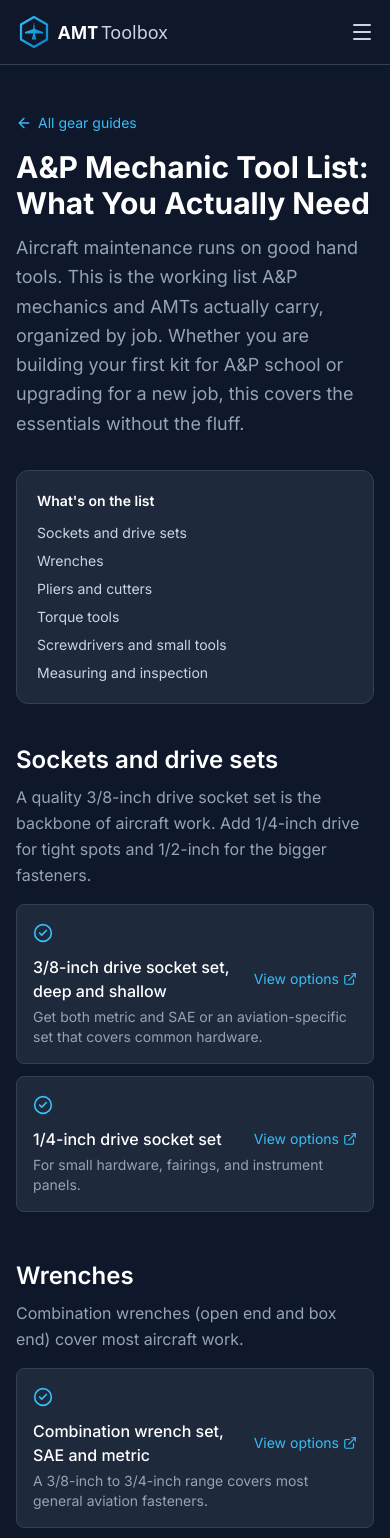
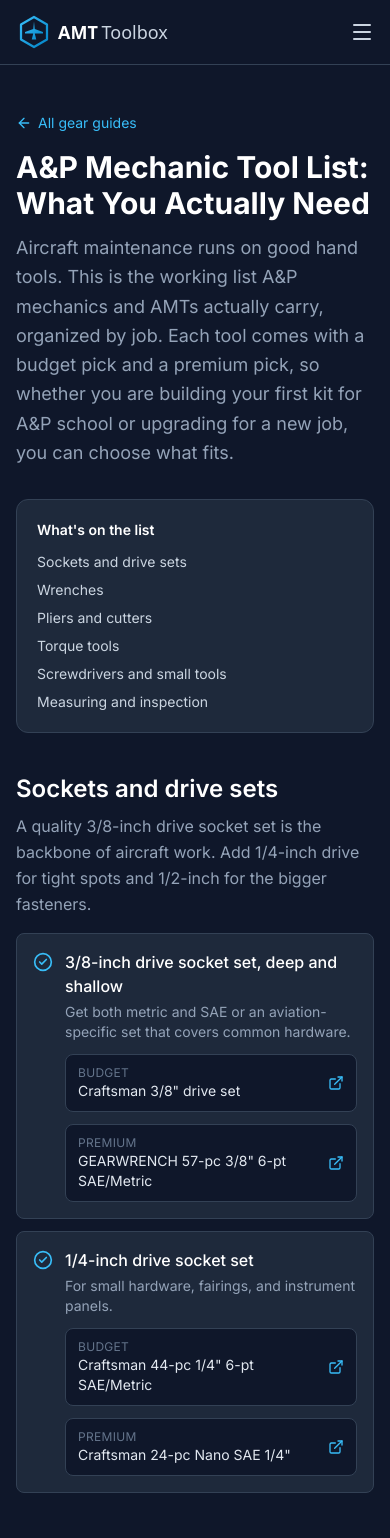
Before and after one commit to dwestbrooks/amttoolbox, a Next.js app: page /guides/ap-mechanic-tool-list in a window 390 px wide. Shown: the top 1538 px of the page. Built offline with nearby package versions, Linux system fonts and the light colour scheme.

Commit message:
feat: rebuild A&P tool list with budget + premium picks per tool (28 verified product links)

```diff
--- a/src/app/guides/ap-mechanic-tool-list/page.tsx
+++ b/src/app/guides/ap-mechanic-tool-list/page.tsx
@@ -5,7 +5,7 @@ import { ArrowRight, ExternalLink, CheckCircle2 } from 'lucide-react'
 export const metadata: Metadata = {
   title: 'A&P Mechanic Tool List: What You Actually Need',
   description:
-    'The complete hand-tool list A&P mechanics and AMTs actually carry: sockets, wrenches, safety wire pliers, torque wrenches, and more. Organized by job, with guidance for A&P school and your first job.',
+    'The complete hand-tool list A&P mechanics and AMTs actually carry: sockets, wrenches, safety wire pliers, torque wrenches, and more. Organized by job, with budget and premium picks for A&P school and your first job.',
   alternates: {
     canonical: '/guides/ap-mechanic-tool-list',
   },
@@ -20,10 +20,22 @@ function link(url: string) {
   return url
 }
 
+type ToolOption = {
+  label: string
+  url: string
+}
+
+type Tool = {
+  name: string
+  note: string
+  budget: ToolOption
+  premium: ToolOption
+}
+
 type ToolGroup = {
   category: string
   intro: string
-  tools: { name: string; note: string; url: string }[]
+  tools: Tool[]
 }
 
 const groups: ToolGroup[] = [
@@ -35,12 +47,26 @@ const groups: ToolGroup[] = [
       {
         name: '3/8-inch drive socket set, deep and shallow',
         note: 'Get both metric and SAE or an aviation-specific set that covers common hardware.',
-        url: 'https://www.amazon.com/s?k=3%2F8+inch+drive+socket+set',
+        budget: {
+          label: 'Craftsman 3/8" drive set',
+          url: 'https://www.amazon.com/Craftsman-Piece-Drive-Socket-Metric/dp/B09S2PFYVG',
+        },
+        premium: {
+          label: 'GEARWRENCH 57-pc 3/8" 6-pt SAE/Metric',
+          url: 'https://www.amazon.com/GEARWRENCH-Drive-Mechanics-Standard-Metric/dp/B000NICEVW',
+        },
       },
       {
         name: '1/4-inch drive socket set',
         note: 'For small hardware, fairings, and instrument panels.',
-        url: 'https://www.amazon.com/s?k=1%2F4+inch+drive+socket+set',
+        budget: {
+          label: 'Craftsman 44-pc 1/4" 6-pt SAE/Metric',
+          url: 'https://www.amazon.com/Craftsman-Piece-Drive-Socket-Metric/dp/B09S2PFYVG',
+        },
+        premium: {
+          label: 'Craftsman 24-pc Nano SAE 1/4"',
+          url: 'https://www.amazon.com/CRAFTSMAN-Socket-4-Inch-24-Piece-CMMT12009/dp/B07QL38G69',
+        },
       },
     ],
   },
@@ -51,12 +77,26 @@ const groups: ToolGroup[] = [
       {
         name: 'Combination wrench set, SAE and metric',
         note: 'A 3/8-inch to 3/4-inch range covers most general aviation fasteners.',
-        url: 'https://www.amazon.com/s?k=combination+wrench+set',
+        budget: {
+          label: 'Craftsman 52-pc combo SAE/Metric',
+          url: 'https://www.amazon.com/CRAFTSMAN-WRENCH-SET-COMBINATION-METRIC/dp/B078NDYCSK',
+        },
+        premium: {
+          label: 'GEARWRENCH 20-pc ratcheting combo',
+          url: 'https://www.amazon.com/GEARWRENCH-35720-Ratcheting-Wrench-Set/dp/B07GSCZCPM',
+        },
       },
       {
         name: 'Gear wrenches / ratcheting box-end wrenches',
         note: 'Speed up work in tight spots where a full swing is impossible.',
-        url: 'https://www.amazon.com/s?k=ratcheting+wrench+set',
+        budget: {
+          label: 'Craftsman 20-pc ratcheting',
+          url: 'https://www.amazon.com/CRAFTSMAN-Ratcheting-Combination-Wrench-CMMT87220/dp/B0DPGJVJZV',
+        },
+        premium: {
+          label: 'GEARWRENCH 20-pc ratcheting',
+          url: 'https://www.amazon.com/GEARWRENCH-35720-Ratcheting-Wrench-Set/dp/B07GSCZCPM',
+        },
       },
     ],
   },
@@ -67,17 +107,38 @@ const groups: ToolGroup[] = [
       {
         name: 'Safety wire pliers (lockwire twisters)',
         note: 'The single most aviation-specific tool. Learn the double-twist lockwire method.',
-        url: 'https://www.amazon.com/s?k=safety+wire+pliers',
+        budget: {
+          label: 'Milbar 25W reversible 6"',
+          url: 'https://www.amazon.com/Safety-Wire-Twisters-Automatic-Return/dp/B0CDN2W554',
+        },
+        premium: {
+          label: 'Milbar 25W reversible (cushion throat)',
+          url: 'https://www.amazon.com/Milbar-Safety-Wire-Twister-Pliers/dp/B0049C9EQ6',
+        },
       },
       {
         name: 'Diagonal cutters (dykes)',
         note: 'For safety wire and cotter pins. A good pair lasts a career.',
-        url: 'https://www.amazon.com/s?k=diagonal+cutters',
+        budget: {
+          label: 'Craftsman 8" compound action',
+          url: 'https://www.amazon.com/CRAFTSMAN-Diagonal-Cutting-Compound-CMHT81718/dp/B07RC8NGFX',
+        },
+        premium: {
+          label: 'Knipex 10" high leverage',
+          url: 'https://www.amazon.com/7401250SBA-10-Inch-Leverage-Diagonal-Cutters/dp/B000X4MPAQ',
+        },
       },
       {
-        name: 'Needle-nose pliers and linesman pliers',
+        name: 'Needle-nose pliers',
         note: 'Gripping, reaching, and general mechanical work.',
-        url: 'https://www.amazon.com/s?k=needle+nose+pliers',
+        budget: {
+          label: 'Craftsman 8" long nose',
+          url: 'https://www.amazon.com/CRAFTSMAN-CMHT81645-Long-Nose-Pliers/dp/B08PFK8YWQ',
+        },
+        premium: {
+          label: 'Knipex 8" long nose with cutter',
+          url: 'https://www.amazon.com/KNIPEX-Tools-Multi-Component-2612200-Multi-Colour/dp/B000X4MOVG',
+        },
       },
     ],
   },
@@ -88,12 +149,26 @@ const groups: ToolGroup[] = [
       {
         name: 'Torque wrench (inch-pounds and foot-pounds)',
         note: 'Many aircraft fasteners are specd in inch-pounds, so get both ranges or a quality digital one.',
-        url: 'https://www.amazon.com/s?k=torque+wrench',
+        budget: {
+          label: 'Craftsman 3/8" drive torque wrench',
+          url: 'https://www.amazon.com/CRAFTSMAN-Torque-Wrench-8-Inch-CMMT99433/dp/B07VZZDFL9',
+        },
+        premium: {
+          label: 'TEKTON 1/2" drive 40-300 ft-lb',
+          url: 'https://www.amazon.com/TEKTON-90-Tooth-Dual-Direction-Micrometer-TRQ52403/dp/B0FYHC3J73',
+        },
       },
       {
         name: 'Torque screwdriver',
         note: 'For screws and small fasteners where over-torqueing is a real risk.',
-        url: 'https://www.amazon.com/s?k=torque+screwdriver',
+        budget: {
+          label: 'Craftsman 29-pc torque screwdriver set',
+          url: 'https://www.amazon.com/CRAFTSMAN-Screwdriver-Phillips-Screwdriving-CMHT68130/dp/B0CH3Z16GW',
+        },
+        premium: {
+          label: 'Wera Kraftform 7442 adjustable',
+          url: 'https://www.amazon.com/Wera-Adjustable-Torque-Screwdriver-3-0-6-0/dp/B000ZEHO3C',
+        },
       },
     ],
   },
@@ -104,12 +179,26 @@ const groups: ToolGroup[] = [
       {
         name: 'Flat-head and Phillips screwdriver set',
         note: 'Precision-ground tips fit properly and avoid cam-out.',
-        url: 'https://www.amazon.com/s?k=screwdriver+set',
+        budget: {
+          label: 'Craftsman 8-pc bi-material',
+          url: 'https://www.amazon.com/CRAFTSMAN-SCREWDRIVER-BI-MATERIAL-8PC-CMHT65075N/dp/B0B39PHCVZ',
+        },
+        premium: {
+          label: 'Wera Kraftform 6-pc Lasertip',
+          url: 'https://www.amazon.com/Wera-Kraftform-Screwdriver-Lasertip-6-Pieces/dp/B0001NQQCM',
+        },
       },
       {
         name: 'Nut drivers / hex drivers',
         note: 'For fasteners a screwdriver just does not fit.',
-        url: 'https://www.amazon.com/s?k=nut+driver+set',
+        budget: {
+          label: 'Craftsman 7-pc SAE/MM nut driver',
+          url: 'https://www.amazon.com/CRAFTSMAN-Driver-Magnetic-Comfort-CMHT65146/dp/B0GQJX98SL',
+        },
+        premium: {
+          label: 'Klein 7-pc magnetic nut driver',
+          url: 'https://www.amazon.com/Klein-Tools-Driver-7-Piece-Chrome-Plate/dp/B0BM2ZZYVQ',
+        },
       },
     ],
   },
@@ -120,17 +209,38 @@ const groups: ToolGroup[] = [
       {
         name: 'Dial or digital caliper',
         note: 'For measuring wear, thickness, and clearances to spec.',
-        url: 'https://www.amazon.com/s?k=digital+caliper',
+        budget: {
+          label: 'Neiko 6" digital caliper',
+          url: 'https://www.amazon.com/NEIKO-Digital-Caliper-Electronic-Measuring/dp/B0CN3T1372',
+        },
+        premium: {
+          label: 'Starrett 6" digital caliper',
+          url: 'https://www.amazon.com/Starrett-Digital-Calipers-Metric-Stainless/dp/B009PSJ4W8',
+        },
       },
       {
         name: 'Feeler gauges',
         note: 'For setting and checking gaps and clearances.',
-        url: 'https://www.amazon.com/s?k=feeler+gauges',
+        budget: {
+          label: '16-blade stainless feeler gauge',
+          url: 'https://www.amazon.com/Feeler-Gauges-Stainless-Standard-Thickness/dp/B0CF9C1W4V',
+        },
+        premium: {
+          label: '16-blade stainless, dual-marked',
+          url: 'https://www.amazon.com/Feeler-Gauges-Stainless-Straight-Automotive/dp/B0GDR68D11',
+        },
       },
       {
         name: 'Flashlight / inspection light',
         note: 'Half of aircraft maintenance is looking carefully at what you cannot see well.',
-        url: 'https://www.amazon.com/s?k=inspection+light+flashlight',
+        budget: {
+          label: 'Energizer LED pen light',
+          url: 'https://www.amazon.com/Energizer-Flashlight-Inspection-Batteries-Included/dp/B0FM2YNN4G',
+        },
+        premium: {
+          label: 'Streamlight Knucklehead',
+          url: 'https://www.amazon.com/Streamlight-90761-Knucklehead-120-Volt-Charger/dp/B0089UZBBG',
+        },
       },
     ],
   },
@@ -149,8 +259,9 @@ export default function ToolListGuide() {
         </h1>
         <p className="text-lg text-slate-400 leading-relaxed max-w-3xl">
           Aircraft maintenance runs on good hand tools. This is the working list A&amp;P mechanics and
-          AMTs actually carry, organized by job. Whether you are building your first kit for A&amp;P
-          school or upgrading for a new job, this covers the essentials without the fluff.
+          AMTs actually carry, organized by job. Each tool comes with a budget pick and a premium
+          pick, so whether you are building your first kit for A&amp;P school or upgrading for a new
+          job, you can choose what fits.
         </p>
       </div>
 
@@ -173,22 +284,39 @@ export default function ToolListGuide() {
             <p className="text-slate-400 leading-relaxed mb-4 max-w-3xl">{group.intro}</p>
             <div className="space-y-3">
               {group.tools.map(tool => (
-                <div key={tool.name} className="bg-[#1e293b] border border-slate-700 rounded-lg p-4 flex flex-col sm:flex-row sm:items-start gap-3">
+                <div key={tool.name} className="bg-[#1e293b] border border-slate-700 rounded-lg p-4">
+                  <div className="flex items-start gap-3">
                     <CheckCircle2 className="w-5 h-5 text-[#38bdf8] shrink-0 mt-0.5" />
                     <div className="flex-1">
-                    <div className="flex items-center justify-between gap-3">
                       <h3 className="text-white font-medium">{tool.name}</h3>
+                      <p className="text-sm text-slate-400 mt-1">{tool.note}</p>
+                      <div className="grid grid-cols-1 sm:grid-cols-2 gap-3 mt-3">
                         <a
-                        href={link(tool.url)}
+                          href={link(tool.budget.url)}
                           target="_blank"
                           rel="noopener noreferrer"
-                        className="inline-flex items-center gap-1 text-sm text-[#38bdf8] hover:text-sky-300 shrink-0"
+                          className="flex items-center justify-between gap-2 bg-[#0f172a] border border-slate-700 rounded-lg px-3 py-2.5 hover:border-[#38bdf8] transition-colors group"
                         >
-                        View options
-                        <ExternalLink className="w-3.5 h-3.5" />
+                          <div>
+                            <div className="text-xs text-slate-500 uppercase tracking-wide">Budget</div>
+                            <div className="text-sm text-slate-200">{tool.budget.label}</div>
+                          </div>
+                          <ExternalLink className="w-4 h-4 text-[#38bdf8] shrink-0" />
+                        </a>
+                        <a
+                          href={link(tool.premium.url)}
+                          target="_blank"
+                          rel="noopener noreferrer"
+                          className="flex items-center justify-between gap-2 bg-[#0f172a] border border-slate-700 rounded-lg px-3 py-2.5 hover:border-[#38bdf8] transition-colors group"
+                        >
+                          <div>
+                            <div className="text-xs text-slate-500 uppercase tracking-wide">Premium</div>
+                            <div className="text-sm text-slate-200">{tool.premium.label}</div>
+                          </div>
+                          <ExternalLink className="w-4 h-4 text-[#38bdf8] shrink-0" />
                         </a>
                       </div>
-                    <p className="text-sm text-slate-400 mt-1">{tool.note}</p>
+                    </div>
                   </div>
                 </div>
               ))}
```
Also changed, not shown: research/tool-list-picks.md (added, +42 -0 lines). Lines whose indentation alone changed are shown as unchanged.
